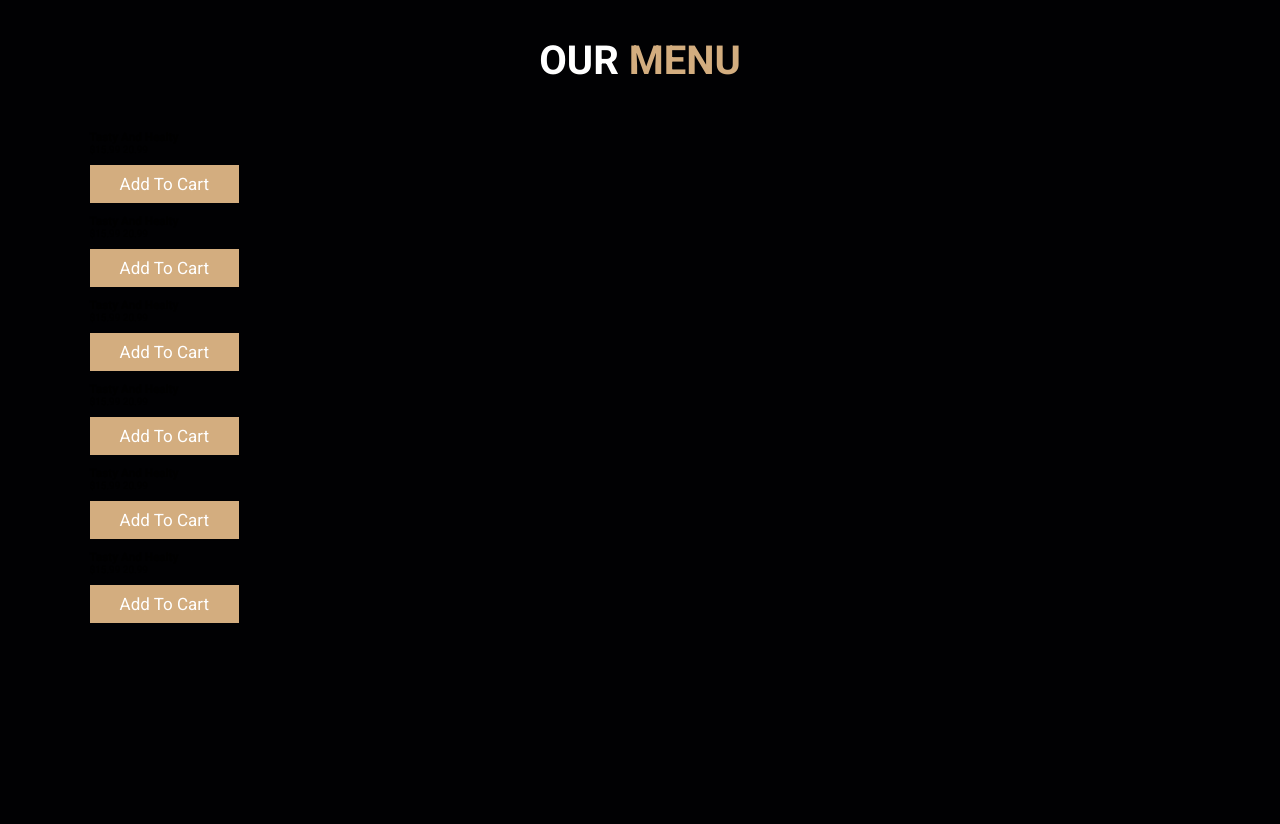
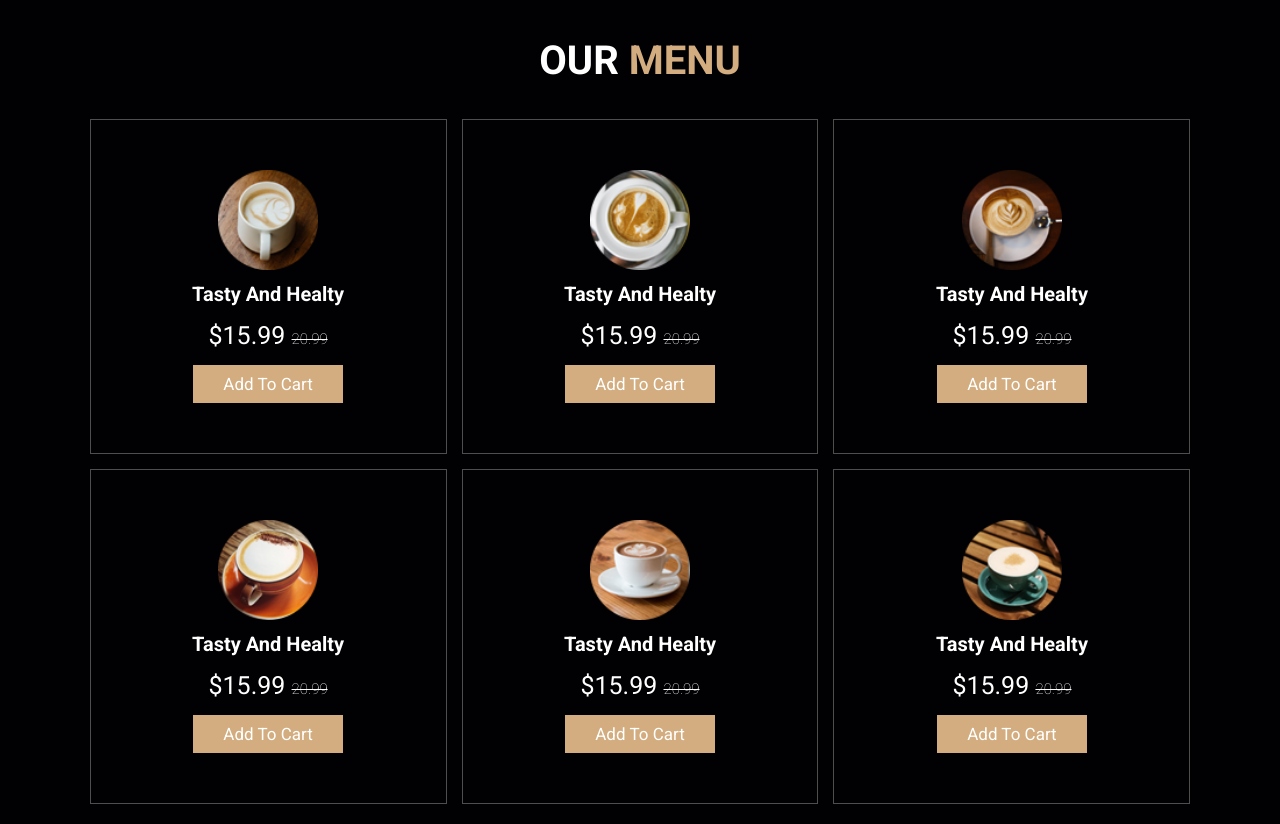
Before and after one commit to fedeangeles23/CoffeeShop-Responsive, a website: page coffe.html in a window 1280 px wide. Shown: the part 1299-2123 px from the top of the page. Before the commit the page ends 1942 px from the top, so only its background shows below. Drawn offline with Linux system fonts and the light colour scheme.

Commit message:
Addings 'our menu' settings

```diff
--- a/public/css/main.css
+++ b/public/css/main.css
@@ -64,3 +64,50 @@
 }
 
 /* Main Home - About us settings ends */
+
+
+/* Main Home - Our menu settings start */
+
+.menu .box-container{
+    display: grid;
+    grid-template-columns: repeat(auto-fit, minmax(30rem, 1fr));
+    gap:1.5rem;
+}
+
+.menu .box-container .box{
+    padding:5rem;
+    text-align: center;
+    border:var(--border);
+}
+
+.menu .box-container .box img{
+    height: 10rem;
+}
+
+.menu .box-container .box h3{
+    color: #fff;
+    font-size: 2rem;
+    padding:1rem 0;
+}
+
+.menu .box-container .box .price{
+    color: #fff;
+    font-size: 2.5rem;
+    padding:.5rem 0;
+}
+
+.menu .box-container .box .price span{
+    font-size: 1.5rem;
+    text-decoration: line-through;
+    font-weight: lighter;
+}
+
+.menu .box-container .box:hover{
+    background:#fff;
+}
+
+.menu .box-container .box:hover > *{
+    color:var(--black);
+}
+
+/* Main Home - Our menu settings ends */
```
Also changed, not shown: public/img/menu-1.png (added), public/img/menu-2.png (added), public/img/menu-3.png (added), public/img/menu-4.png (added), public/img/menu-5.png (added), public/img/menu-6.png (added).
